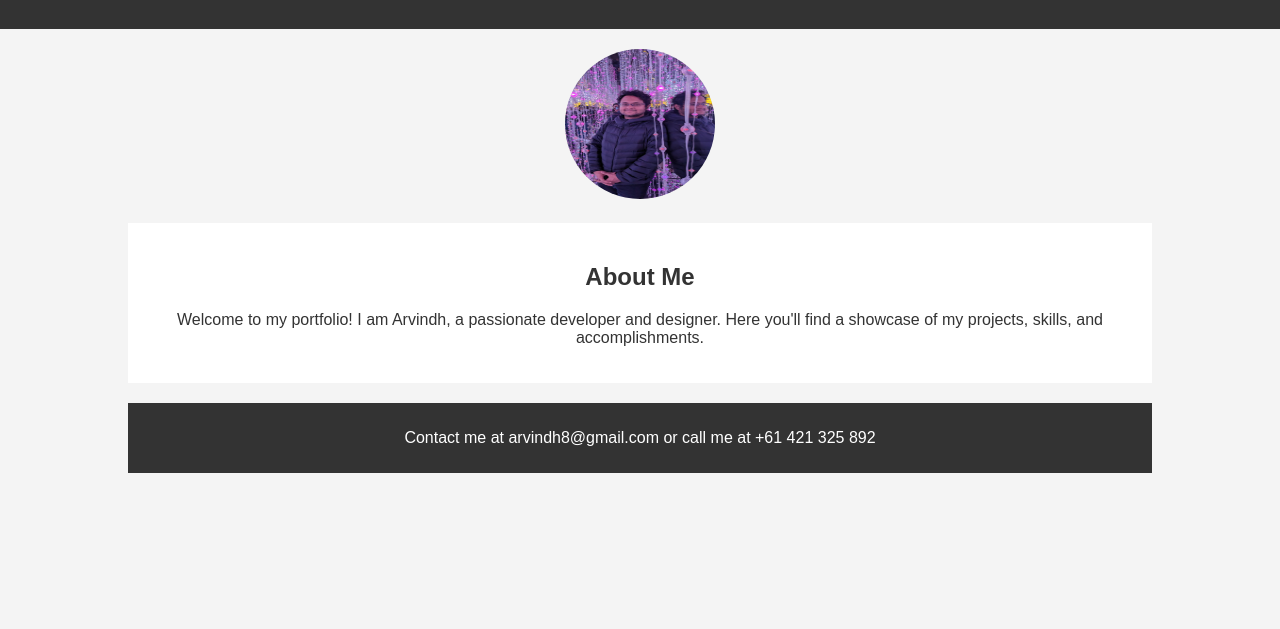
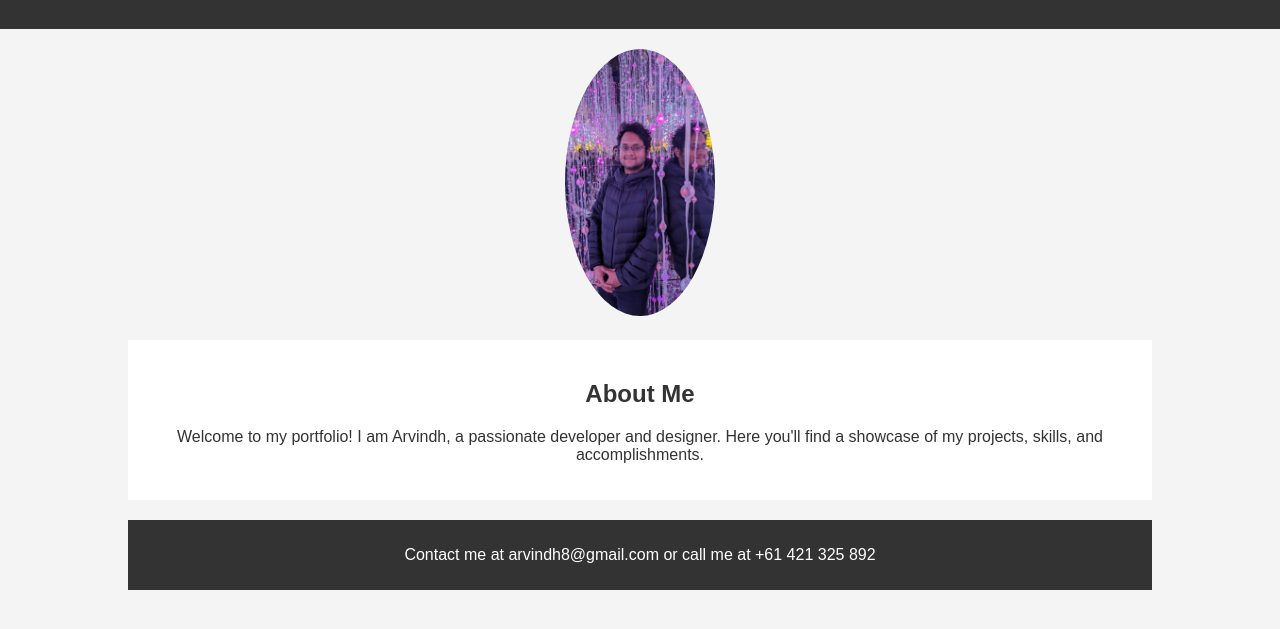
Before and after one commit to arvindh991/arvindh991.github.io, a plain HTML site: page index.html in a window 1280 px wide. Shown: the part 71-700 px from the top of the page. Drawn offline with Linux system fonts and the light colour scheme.

Commit message:
Update index.html

```diff
--- a/index.html
+++ b/index.html
@@ -23,10 +23,10 @@
         }
 
         img {
-            border-radius: 50%;
+            border-radius: 50%; /* Adjust or remove if you want a different shape */
             margin: 20px 0;
-            width: 150px;
-            height: 150px;
+            width: 150px; /* Set only the width */
+            height: auto; /* Height is auto to maintain aspect ratio */
         }
 
         .container {
```
